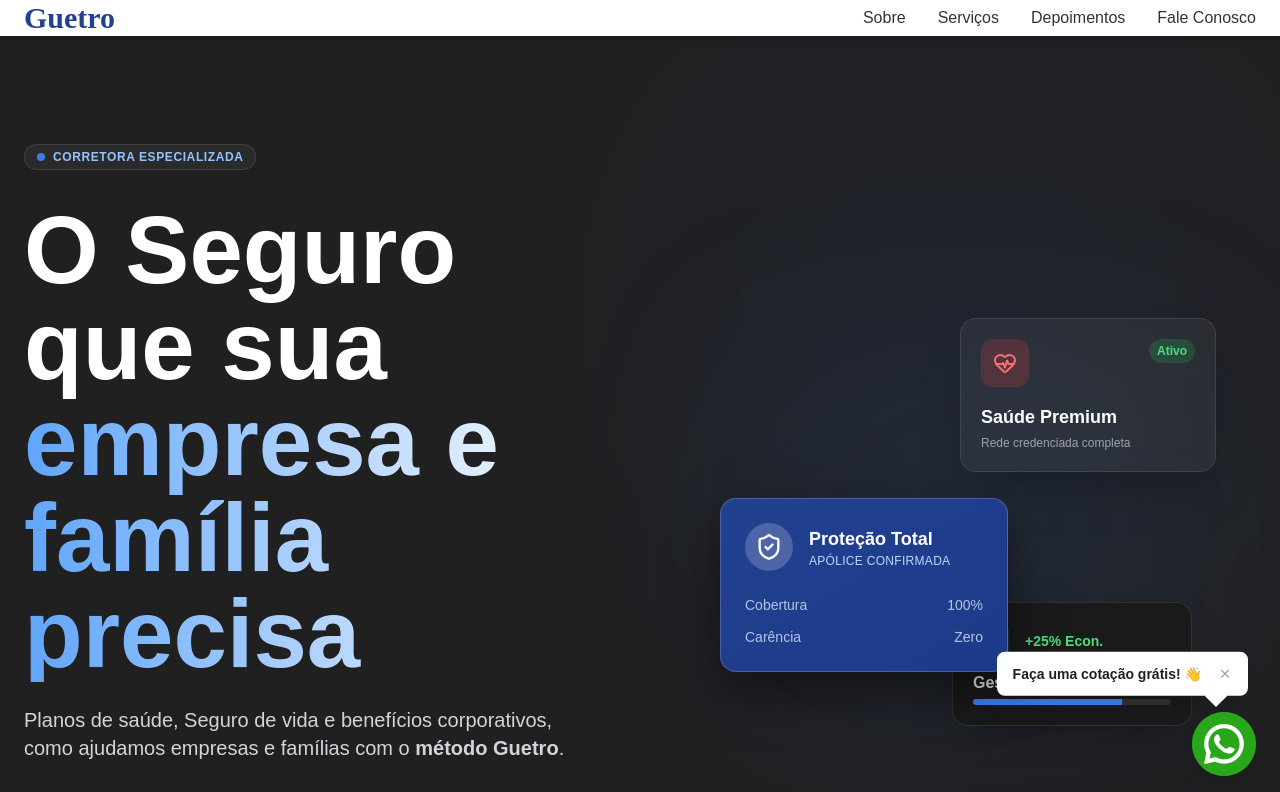
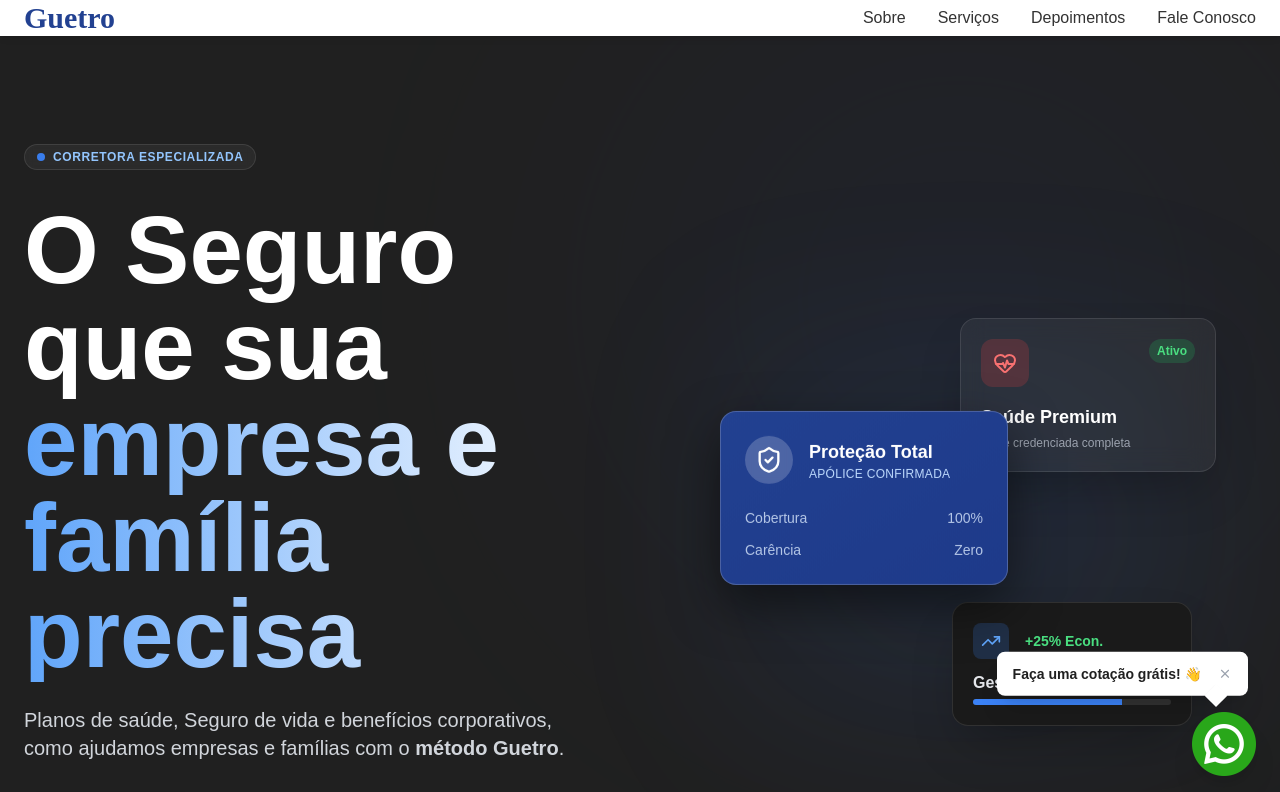
Before and after one commit to uphiago/guetroweb, a React (Vite) app: page / in a window 1280 px wide. Shown: the top 792 px of the page. Built offline with nearby package versions, Linux system fonts and the light colour scheme; a web font is replaced by a local one.

Commit message:
Fix Animation Jump: Separate transform container

```diff
--- a/src/components/Hero.jsx
+++ b/src/components/Hero.jsx
@@ -94,7 +94,9 @@
                         </div>
 
                         {/* Card 3: Family/Protection (Left Center - Main Focus) */}
-                        <div className="absolute top-[45%] left-0 md:left-10 -translate-y-1/2 w-72 bg-gradient-to-br from-primary-blue to-blue-900 border border-white/20 p-6 rounded-2xl shadow-[0_20px_50px_rgba(0,0,0,0.5)] z-30 animate-float will-change-transform" style={{ animationDelay: '4s' }}>
+                        {/* Card 3: Family/Protection (Left Center - Main Focus) */}
+                        <div className="absolute top-[45%] left-0 md:left-10 -translate-y-1/2 z-30">
+                            <div className="w-72 bg-gradient-to-br from-primary-blue to-blue-900 border border-white/20 p-6 rounded-2xl shadow-[0_20px_50px_rgba(0,0,0,0.5)] animate-float will-change-transform" style={{ animationDelay: '4s' }}>
                                 <div className="flex items-center gap-4 mb-6">
                                     <div className="w-12 h-12 rounded-full bg-white/20 flex items-center justify-center backdrop-blur-sm">
                                         <ShieldCheck size={28} className="text-white" />
@@ -115,6 +117,7 @@
                                     </div>
                                 </div>
                             </div>
+                        </div>
 
                         {/* Decorative Elements */}
                         <div className="absolute inset-0 bg-gradient-radial from-blue-500/10 to-transparent blur-3xl -z-10"></div>
```
Lines whose indentation alone changed are shown as unchanged.
